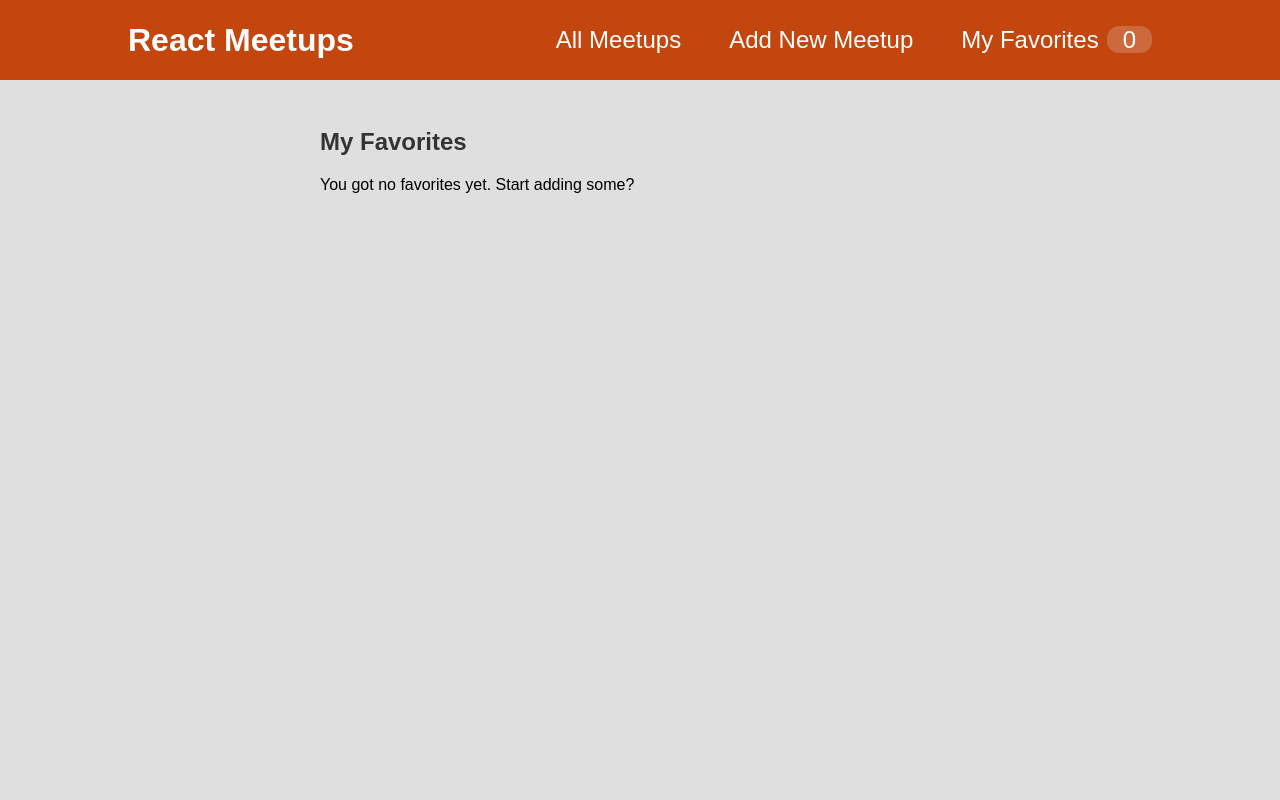
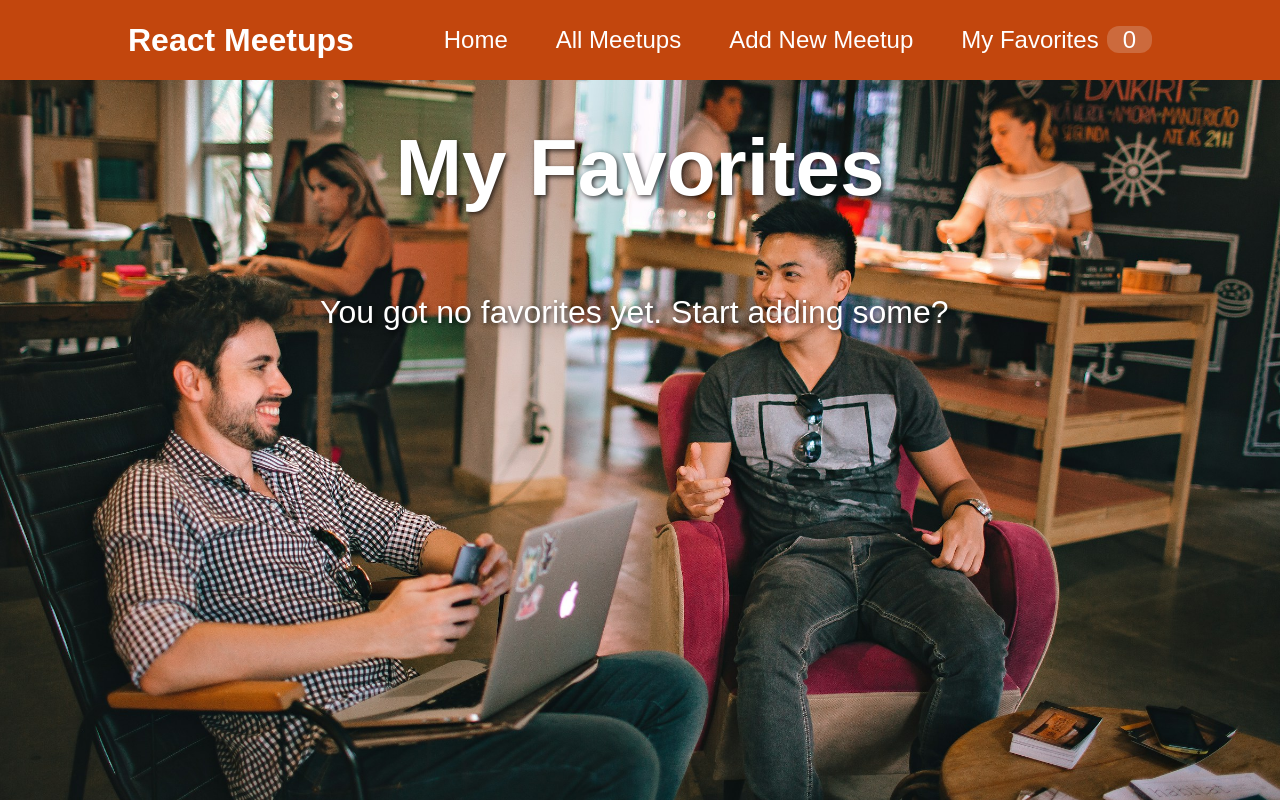
Before and after one commit to Manudd25/event-management-web, a React (Vite) app: page /favorites in a window 1280 px wide. Built offline with nearby package versions, Linux system fonts and the light colour scheme.

Commit message:
added a landing page and styling

```diff
--- a/src/App.jsx
+++ b/src/App.jsx
@@ -3,6 +3,7 @@ import { Route, Routes } from 'react-router-dom';
 import AllMeetupPage from "./pages/AllMeetups";
 import FavoritesPage from "./pages/Favorites";
 import NewMeetupPage from "./pages/NewMeetup";
+import LandingPage from "./pages/LandingPage";
 import Layout from './pages/layout/Layout'
 
 function App() {
@@ -12,6 +13,8 @@ function App() {
 
 
     <Routes>
+
+     <Route path='/event-management-web' element={<LandingPage />} />
 
      <Route path='/' element={<AllMeetupPage />} />
 
--- a/src/components/meetups/MeetupItem.module.css
+++ b/src/components/meetups/MeetupItem.module.css
@@ -1,9 +1,9 @@
 .item {
   margin: 1rem 0;
+  background-color: white;
   border: 1px solid rgba(0, 0, 0, 0.13);
   border-radius: 0.5rem;
   box-shadow: 4px 6px 6px rgba(0, 0, 0, 0.26);
-
 }
 
 .image {
@@ -37,8 +37,8 @@
 .actions button {
   font: inherit;
   cursor: pointer;
-    color: red;
-    border: 1px solid orangered;
+  color: orange;
+  border: 1px solid orange;
   background-color: transparent;
   padding: 0.5rem 1.5rem;
   border-radius: 4px;
@@ -46,5 +46,5 @@
 
 .actions button:hover,
 .actions button:active {
-    background-color: #ffe2ed;
+  background-color: rgb(238, 238, 205);
 }
--- a/src/components/meetups/NewMeetupForm.jsx
+++ b/src/components/meetups/NewMeetupForm.jsx
@@ -30,19 +30,19 @@ function NewMeetupForm(props) {
         <form className={classes.form} onSubmit={submitHandler}>
             <div className={classes.control}>
                 <label htmlFor='title'>Meetup Title</label>
-                <input type="text" required id='title' ref={titleInputRef}/>
+                <input type="text" required id='title' placeholder='Insert a Meetup Title' ref={titleInputRef}/>
             </div>
             <div className={classes.control}>
                 <label htmlFor='image'>Meetup Image</label>
-                <input type="url" required id='image'ref={imageInputRef}/>
+                <input type="url" required id='image' placeholder='Insert the URL image of the Meetup place' ref={imageInputRef}/>
             </div>
             <div className={classes.control}>
                 <label htmlFor='address'>Address</label>
-                <input type="text" required id='address' ref={addressInputRef}/>
+                <input type="text" required id='address' placeholder='Insert the Address of the Meetup' ref={addressInputRef}/>
             </div>
             <div className={classes.control}>
                 <label htmlFor='description'>Description</label>
-                <textarea id="description" required rows='5' ref={descriptionInputRef}></textarea>
+                <textarea id="description" required rows='5' placeholder='What is this meeting about?' ref={descriptionInputRef}></textarea>
             </div>
             <div className={classes.actions}>
                 <button>Add Meetup</button>
--- a/src/components/meetups/NewMeetupForm.module.css
+++ b/src/components/meetups/NewMeetupForm.module.css
@@ -3,6 +3,7 @@
     border: 1px solid rgba(0, 0, 0, 0.13);
     border-radius: 0.5rem;
     box-shadow: 4px 6px 6px rgba(0, 0, 0, 0.26);
+    background-color: white;
   }
 
   .control {
--- a/src/index.css
+++ b/src/index.css
@@ -1,12 +1,16 @@
 * {
+  margin: 0;
+  padding: 0;
   box-sizing: border-box;
 }
+
 
 body {
   font-family: sans-serif;
   margin: 0 auto;
   background-color: #dfdfdf;
 }
+
 
 h1, h2 {
   color: #333333;
@@ -24,26 +28,19 @@ h1, h2 {
 }
 
 .btn:hover {
-  background-color: #9c1458;
-  border-color: #9c1458;
+  background-color: #ecea78;
+  border-color: #ecea78;
 }
 
 .btn--alt {
   background-color: transparent;
-  color: #800040;
+  color: #ecea78;
 }
 
 .btn--alt:hover {
   background-color: #f8dae9;
 }
 
-.card {
-  background-color: white;
-  border-radius: 4px;
-  box-shadow: 0 1px 4px rgba(0, 0, 0, 0.2);
-  padding: 1rem;
-  width: 20rem;
-}
 
 .actions {
   text-align: right;
--- a/src/pages/Favorites.jsx
+++ b/src/pages/Favorites.jsx
@@ -1,6 +1,8 @@
 import { useContext } from 'react';
 import FavoritesContext from '../store/FavoriteContext'
 import MeetupList from '../components/meetups/MeetupList';
+import classes from './layout/Layout.module.css'
+
 
 function FavoritesPage() {
     const favoritesCtx = useContext(FavoritesContext)
@@ -8,7 +10,7 @@ function FavoritesPage() {
     let content;
 
     if(favoritesCtx.totalFavorites === 0) {
-        content = <p>You got no favorites yet. Start adding some?</p>
+        content = <p className={classes.fav}>You got no favorites yet. Start adding some?</p>
     } else {
         content = <MeetupList meetups={favoritesCtx.favorites}/>
 
--- /dev/null
+++ b/src/pages/LandingPage.jsx
@@ -0,0 +1,11 @@
+import classes from "./layout/Layout.module.css"
+
+function LandingPage() {
+  return (
+    <div className={classes.imgBg}>
+        <h1 className={classes.LandingH1}>Plan Your Meetings with Ease</h1>
+    </div>
+  )
+}
+
+export default LandingPage
--- a/src/pages/layout/Layout.jsx
+++ b/src/pages/layout/Layout.jsx
@@ -4,7 +4,7 @@ import MainNavigation from './MainNavigation';
 
 function Layout(props) {
     return(
-        <div>
+        <div className={classes.background}>
          <MainNavigation />
          <main className={classes.main}>
         {props.children}
--- a/src/pages/layout/Layout.module.css
+++ b/src/pages/layout/Layout.module.css
@@ -2,4 +2,38 @@
   margin: 3rem auto;
   width: 90%;
   max-width: 40rem;
+  line-height: 3rem;
 }
+
+.background {
+  background-image: url("/background.jpg");
+  background-position: center;
+  background-size: cover;
+  background-repeat: no-repeat;
+  width: 100vw;
+  height: 100vh;
+}
+
+.h1,
+h1 {
+  font-size: 5rem;
+  color: white;
+  text-shadow: 2px 2px 5px rgba(0, 0, 0, 0.7); /* Add shadow for better legibility */
+  margin: 0;
+  text-align: center;
+  margin-bottom: 5rem;
+  line-height: 5rem;
+}
+
+.LandingH1 {
+  position: relative;
+  margin-top: 90%;
+  margin-left: -30%;
+  white-space: nowrap;
+}
+
+.fav {
+  font-size: 2rem;
+  color: white;
+  text-shadow: 2px 2px 5px rgba(0, 0, 0, 0.7);
+}
--- a/src/pages/layout/MainNavigation.jsx
+++ b/src/pages/layout/MainNavigation.jsx
@@ -10,6 +10,9 @@ function MainNavigation() {
         <div className={classes.logo}>React Meetups</div>
         <nav>
             <ul>
+                <li>
+                <Link to='/event-management-web'>Home</Link>
+                </li>
                 <li>
                 <Link to='/'>All Meetups</Link>
                 </li>
```
Also changed, not shown: public/background.jpg (added). Lines whose indentation alone changed are shown as unchanged.
